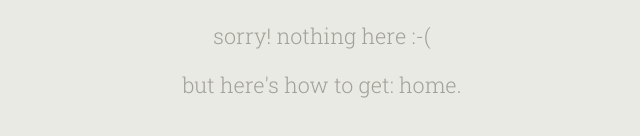
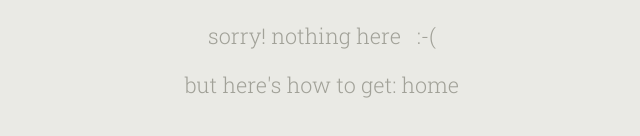
Before and after one commit to ahncheelada/ahncheelada.github.io, a plain HTML site: page 404.html in a window 1280 px wide. Shown: the part 180-316 px from the top of the page, 318-958 px from the left. Drawn offline with Linux system fonts and the light colour scheme.

Commit message:
Update 404.html

```diff
--- a/404.html
+++ b/404.html
@@ -13,8 +13,8 @@
 <body>
 
 	<div id="message">
-		<p>sorry! nothing here :-(</p>
-		<p>but here's how to get:<a href="http://angelapanwong.com"> home</a>.</p>
+		<p>sorry! nothing here&nbsp;&nbsp; :-(</p>
+		<p>but here's how to get:<a href="http://angelapanwong.com"> home</a></p>
 	</div>
 
 </body>
```
